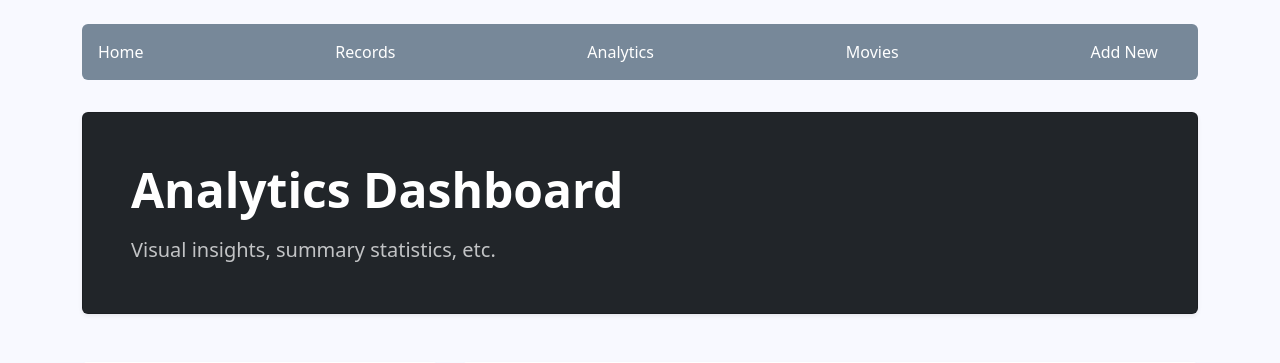
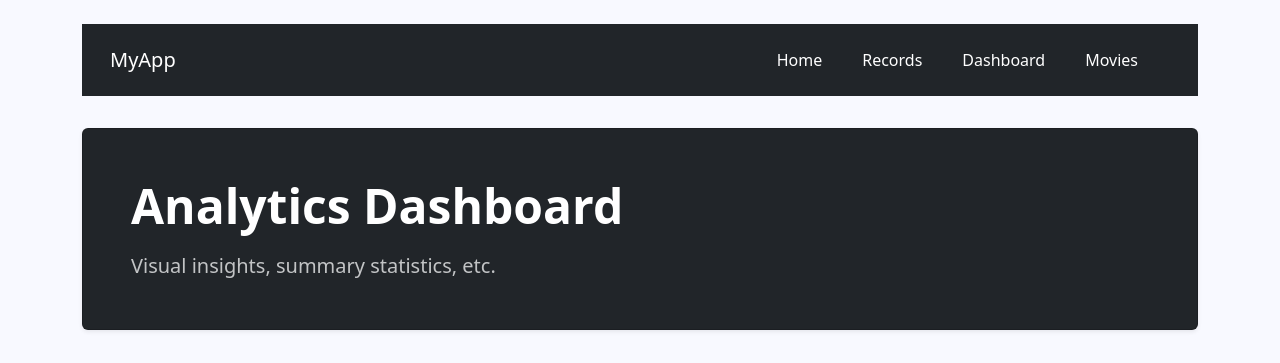
Before and after one commit to rmedrano21955/cis4930-sp26-project-group-08, a Django app: page /analytics/ in a window 1280 px wide. Shown: the top 363 px of the page. Run offline with Django 5.2, Linux system fonts and the light colour scheme.

Commit message:
Update base.html

```diff
--- a/project3/core/templates/core/base.html
+++ b/project3/core/templates/core/base.html
@@ -9,12 +9,29 @@
     <link rel="stylesheet" href="{% static 'css/style.css' %}">
 </head>
 <body class="container py-4">
-    <nav class="navbar rounded">
-        <a href="{% url 'home' %}">Home</a>
-        <a href="{% url 'record-list' %}">Records</a>
-        <a href="{% url 'analytics' %}">Analytics</a>
-        <a href="{% url 'movie-list' %}">Movies</a>
-        <a href="{% url 'record-add' %}">Add New</a>
+    <nav class= "navbar navbar-expand-lg navbar-dark bg-dark">
+  <div class="container">
+    <a class="navbar-brand" href="{% url 'home' %}">MyApp</a>
+    <button class="navbar-toggler" data-bs-toggle="collapse" data-bs-target="#navMenu">
+      <span class="navbar-toggler-icon"></span>
+    </button>
+    <div class="collapse navbar-collapse" id="navMenu">
+      <ul class="navbar-nav ms-auto">
+        <li class="nav-item">
+          <a class="nav-link" href="{% url 'home' %}">Home</a>
+        </li>
+        <li class="nav-item">
+          <a class="nav-link" href="{% url 'record-list' %}">Records</a>
+        </li>
+        <li class="nav-item">
+          <a class="nav-link" href="{% url 'analytics' %}">Dashboard</a>
+        </li>
+        <li class="nav-item">
+          <a class="nav-link" href="{% url 'movie-list' %}">Movies</a>
+        </li>
+      </ul>
+    </div>
+  </div>
     </nav>
 
     {% if messages %}
```
